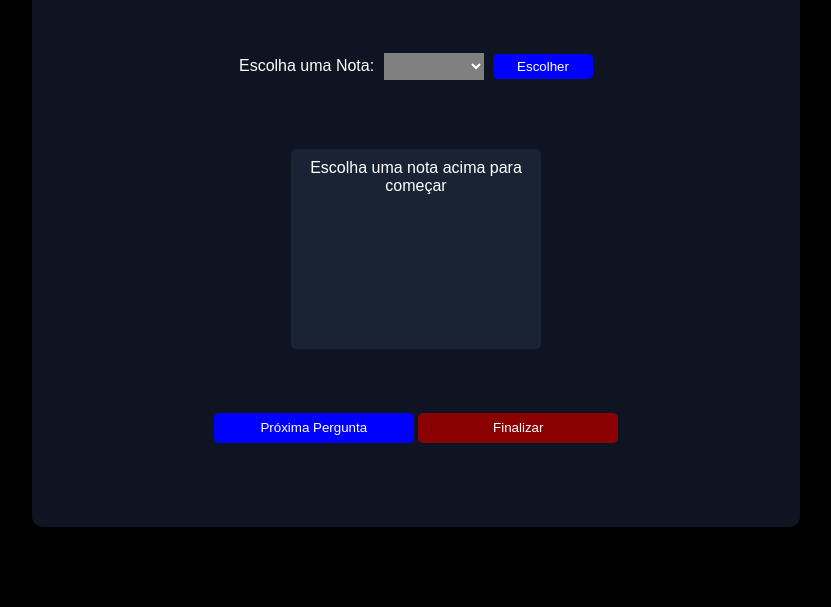
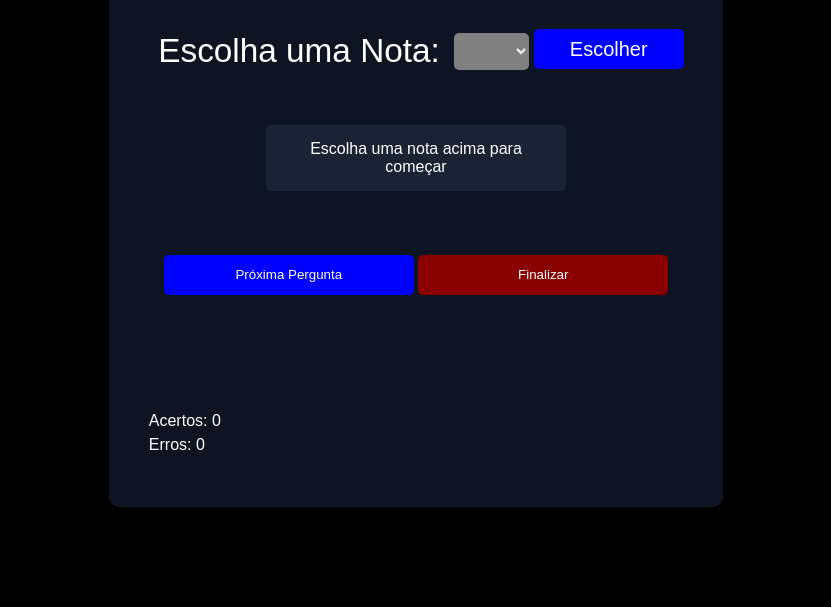
Before and after one commit to elivaldobraga23/estudo_campo_harmonico, a plain HTML site: page index.html in a window 1536 px wide. Shown: the part 193-800 px from the top of the page, without its empty margins (352-1183 px from the left). Drawn offline with Linux system fonts and the light colour scheme.

Commit message:
atualizações da midia query

```diff
--- a/index.html
+++ b/index.html
@@ -30,7 +30,7 @@
                     <option value="fasus">F#</option>
                     <option value="solsus">G#</option>
                     <option value="lásus">A#</option>
-                    <option value="sisus">Bí#</option>
+                    <option value="sisus">B#</option>
                 </optgroup>
             </select>
             <input id="escolher" type="button" value="Escolher" onclick="escolher()">
@@ -56,6 +56,9 @@
         </div>
 
         <div id="placares">
+            <div id="acerto">Acertos: 0</div>
+            <div id="erro">Erros: 0</div>
+
         </div>
     </main>
     <script src="script.js"></script>
--- a/style.css
+++ b/style.css
@@ -1,234 +1,264 @@
-*{
+* {
     font-family: Arial, Helvetica, sans-serif;
     margin: 0;
     padding: 0;
     box-sizing: border-box;
 }
 
-body{
+body {
     background-color: black;
     color: whitesmoke;
     display: flex;
     justify-content: center;
-    align-items:center;
+    align-items: center;
     height: 100vh;
-
 }
 
+/* Estilo base (mobile) */
 main {
     display: flex;
     flex-direction: column; /* coluna para organizar verticalmente */
-    justify-content: space-between; /* garante topo e fundo */
+    justify-content: space-between;
+    margin: 0;
+    padding: 0;
     background-color: #0F1422;
     color: white;
-    width: 50vw;
-    height: 80vh;
+    width: 100vw; /* ocupa quase toda a largura no celular */
+    height: 100vh; /* altura automática para caber conteúdo */
     text-align: center;
     border-radius: 10px;
     box-shadow: 0 4px 10px rgba(0, 0, 0, 0.2);
-    padding: 10px;
+    padding: 15px;
 }
 
-
-main h1{
+/* Ajusta título */
+main h1 {
     text-align: center;
-    padding: 5px;
-    margin: 20px;
-
+    margin-top: 50px;
+    font-size: 25pt;
 }
 
-label{
-    margin: 5px;
+label, select {
+  display: inline-block;
+  vertical-align: middle; /* garante alinhamento */
 }
-select{
+
+label {
+    font-size: 25pt;
+    margin: 10px;
+}
+select {
     background-color: grey;
     color: white;
-    width: 100px;
-    margin-top: 10px;
-    padding: 5px;
+    width: 75px;
+    padding: 10px;
     border: none;
-
+    border-radius: 5px;
 }
 
-select::selection{
-    border-color: yellow;
-}
-input#escolher{
+/* Botões */
+input#escolher {
     background-color: blue;
+    font-size: 15pt;
     color: white;
-    width: 100px;
-    height: 25px;
-    margin: 5px;
-    padding: 2px;
+    width: 100%;
+    max-width: 150px;
+    height: 40px;
+    margin: 10px auto;
+    padding: 5px;
     border-radius: 5px;
     border: none;
     cursor: pointer;
 }
 
 div#perguntaGrau,
-div#telaFinal{
+div#telaFinal {
     background-color: #1A2334;
     color: white;
     margin: auto;
-    margin-top: 5px;
-    margin-bottom: 5px;
-    padding: 10px;
-    width: 250px;
-    height: 200px;
+    margin-top: 10px;
+    margin-bottom: 10px;
+    padding: 15px;
+    width: 100%;
+    max-width: 300px;
+    height: auto ;
     border-radius: 5px;
     text-align: center;
 }
 
-div#telaFinal{
+div#telaFinal {
     display: none;
 }
 
 div#telaFinal > h2 {
+    font-size: 20pt;
     margin: 10px;
 }
 
-div#telaFinal > div#paragrafosFinal{
+div#telaFinal > div#paragrafosFinal {
+    font-size: 15pt;
     text-align: left;
-    margin-top: 30px;
+    margin-top: 20px;
     padding: 5px;
     line-height: 1.7;
-
 }
 
-
-p#pergunta{
+p#pergunta {
     margin-bottom: 10px;
-    font-size: 12.9pt;
+    font-size: 15pt;
+    width: auto;
     padding: 10px;
     font-weight: 500;
     text-align: left;
 }
 
-input.escolha{
+/* Botões de escolha */
+input.escolha {
     background-color: #0F1421;
     color: white;
-    font-size: 14pt;
+    font-size: 15pt;
     font-weight: 600;
     margin: 5px;
-    width: 90px;
-    height: 35px;
+    width: 100px;
+    height: 45px;
     border-radius: 5px;
     border: none;
     cursor: pointer;
 }
 
-
+/* Botões maiores */
 input#proximaPergunta,
-input#btnFinalizar
-{
+input#btnFinalizar {
     background-color: blue;
     color: white;
-    width: 200px;
-    height: 30px;
-    margin-bottom: 15px;
-    padding: 7px;
+    width: 100%;
+    max-width: 250px;
+    height: 40px;
+    margin: 5px 0;
+    padding: 10px;
     border: none;
     cursor: pointer;
     border-radius: 5px;
 }
 
-input#btnFinalizar{
+input#btnFinalizar {
     background-color: darkred;
 }
 
-
-
-div#placares{
+div#placares {
     display: flex;
     flex-direction: column;
     align-items: start;
-    width: 150px;
-    margin-left :25px;
+    width: 100%;
+    max-width: 200px;
+    margin-left: 15px;
+    margin-bottom: 25px;
     line-height: 1.5;
-
+    padding: 5px;
 }
 
-p#telaFinal{
+p#telaFinal {
     text-align: center;
     margin-top: 10px;
 }
 
-@media(max-width: 600px){
+/* ========================= */
+/* RESPONSIVIDADE */
+/* ========================= */
 
-    *{
-        margin: 0;
-        padding: 0;
+/* Tablets */
+@media (min-width: 768px) {
+    main {
+        width: 70vw;
+        height: auto;
+        padding: 20px;
     }
+    main h1 {
+        font-size: 20pt;
+    }
+    input.escolha {
+        width: 110px;
+    }
+}
 
+/* Notebooks e desktops */
+@media (min-width: 1024px) {
     main {
-    width: 100vw;
-    height: 90vh;
-
+        width: 50vw;
+        height: 85vh;
+    }
+    main h1 {
+        font-size: 25pt;
+        margin-top: 20px;
     }
 
 
-    main h1{
-        font-size: 30pt;
-        padding: 5px;
-        margin-top: 25px;
 
+    div#placares {
+    display: flex;
+    flex-direction: column;
+    align-items: start;
+    width: 100%;
+    max-width: 200px;
+    margin-top: 20px;
+    margin-left: 15px;
+    line-height: 1.5;
+    padding: 5px;
+}
+}
+
+/* Telas grandes (monitores 4K, TVs) */
+@media (min-width: 1440px) {
+    main {
+        width: 40vw;
+        height: 75vh;
+    }
+    main h1 {
+        font-size: 25pt;
     }
 
-    div#perguntaNota{
-        font-size: 25pt;
-        padding: 5px;
+    input#escolher {
+    background-color: blue;
+    font-size: 15pt;
+    color: white;
+    width: 100%;
+    max-width: 150px;
+    height: 40px;
+    margin: 10px auto;
+    padding: 5px;
+    border-radius: 5px;
+    border: none;
+    cursor: pointer;
+}
+
+    input#proximaPergunta,
+    input#btnFinalizar {
+        background-color: blue;
+        color: white;
         width: 100%;
+        max-width: 250px;
+        height: 40px;
+        margin: 20px 0;
+        padding: 10px;
+        border: none;
+        cursor: pointer;
+        border-radius: 5px;
+    }
+    input#btnFinalizar {
+        background-color: darkred;
     }
 
-    select{
-        width: 100x;
-        height: 35px;
-
-    }
-
-    input#escolher{
-        margin-top:25px;
-        width: 150px;
-        height: 40px;
+    div#placares {
+    display: flex;
+    flex-direction: column;
+    align-items: start;
+    width: 100%;
+    max-width: 200px;
+    margin-top: 55px;
+    margin-left: 15px;
+    line-height: 1.5;
+    padding: 5px;
+}
 
 
-    }
-
-    div#perguntaGrau{
-        background-color: #1A2334;
-        color: white;
-        margin: auto;
-        margin-top: 5px;
-        margin-bottom: 5px;
-        padding: 10px;
-        width: 250px;
-        height: 200px;
-        border-radius: 5px;
-        text-align: center;
-    }
-
-    p#pergunta{
-        font-size: 16pt;
-        padding: 10px;
-        font-weight: 500;
-    }
-
-    input.escolha{
-        font-size: 15pt;
-        margin: 5px;
-        width: 100px;
-        height: 40px;
-    }
-
-    input#proximaPergunta{
-        font-size: 16pt;
-        width: 200px;
-        height: 50px;
-        margin-bottom: 15px;
-    }
-
-    div#placares{
-        font-size: 15pt;
-        margin-bottom: 25px;
-    }
 }
```
